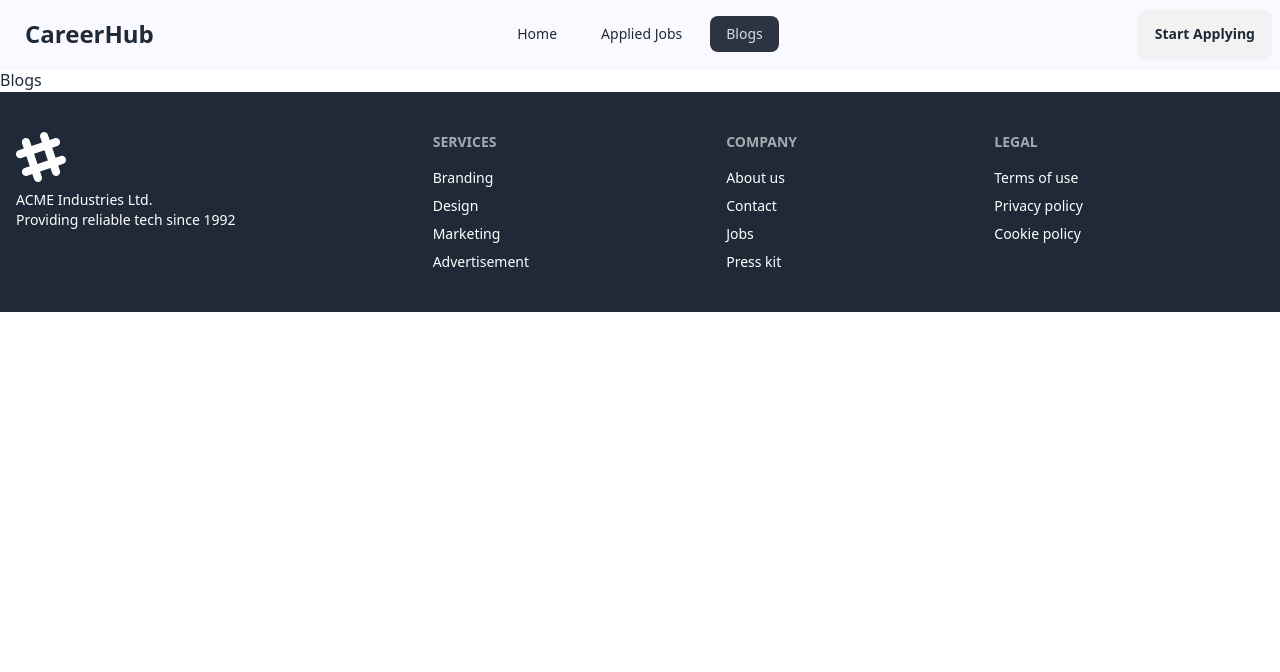
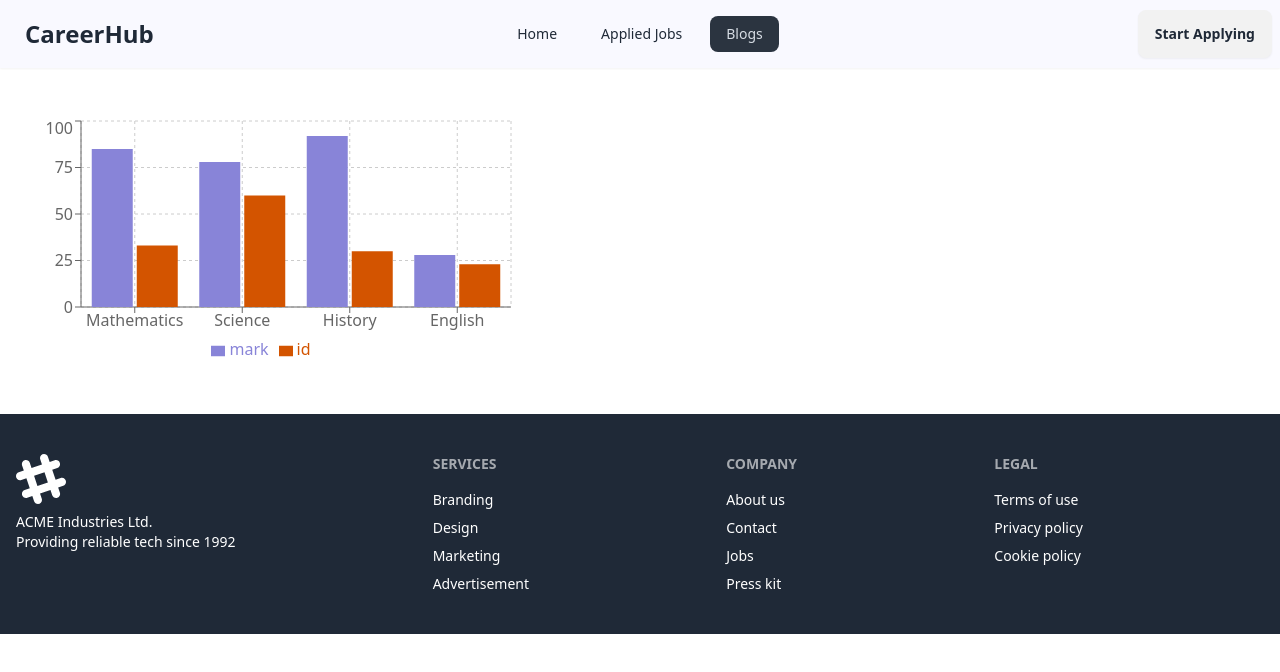
Before and after one commit to towhid046/career-hub-react, a React app: page /blogs in a window 1280 px wide. Shown: the top 672 px of the page. Built offline with nearby package versions, Linux system fonts and the light colour scheme; the HTML template or start-up script is replaced by a standard one.

Commit message:
added sort by remote or onsite and all

```diff
--- a/package.json
+++ b/package.json
@@ -14,7 +14,8 @@
     "react-dom": "^18.2.0",
     "react-icons": "^5.0.1",
     "react-router-dom": "^6.22.3",
-    "react-toastify": "^10.0.5"
+    "react-toastify": "^10.0.5",
+    "recharts": "^2.12.3"
   },
   "devDependencies": {
     "@types/react": "^18.2.66",
--- /dev/null
+++ b/src/components/LChart/LChart.jsx
@@ -0,0 +1,25 @@
+import { Bar, BarChart, XAxis, YAxis, Legend, CartesianGrid, Tooltip  } from "recharts";
+const studentMarks = [
+  { subject: "Mathematics", mark: 85, id: 33 },
+  { subject: "Science", mark: 78, id: 60 },
+  { subject: "History", mark: 92, id: 30 },
+  { subject: "English", mark: 28, id: 23 },
+];
+
+const LChart = () => {
+  return (
+    <div className="container mx-auto px-4 py-12">
+      <BarChart width={500} height={250} data={studentMarks}>
+      <CartesianGrid strokeDasharray="3 3" />
+        <Legend/>
+        <XAxis dataKey='subject' />
+        <YAxis />
+        <Tooltip/>
+        <Bar dataKey="mark" fill="#8884d8" />
+        <Bar dataKey="id" fill="#d35400" />
+      </BarChart>
+    </div>
+  );
+};
+
+export default LChart;
--- a/src/pages/Blog/Blogs.jsx
+++ b/src/pages/Blog/Blogs.jsx
@@ -1,9 +1,9 @@
-import React from 'react';
+import LChart from './../../components/LChart/LChart';
 
 const Blogs = () => {
     return (
         <div>
-            Blogs
+            <LChart/>
         </div>
     );
 };
```
Also changed, not shown: 1 other file (tests, documents, lock files or other folders).
